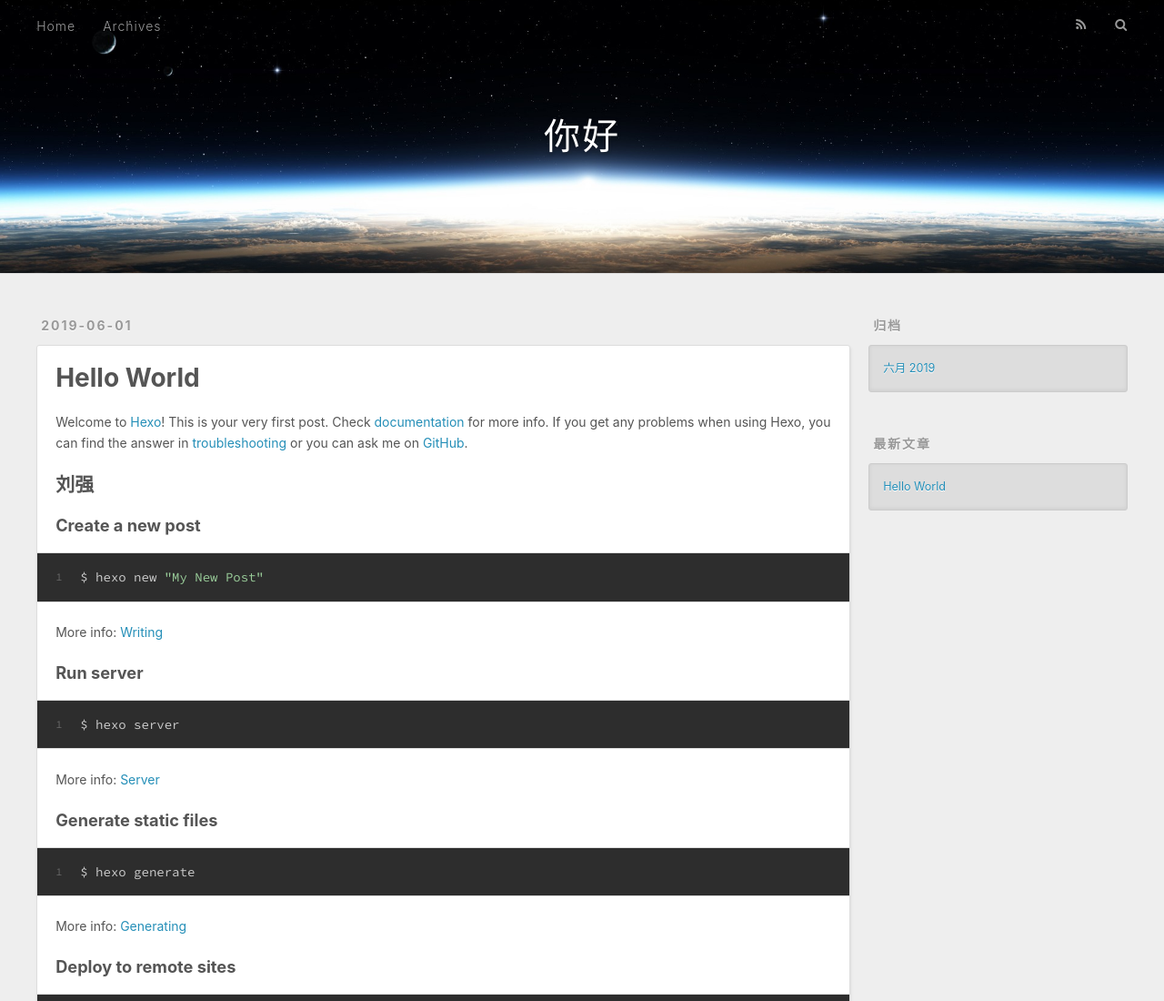
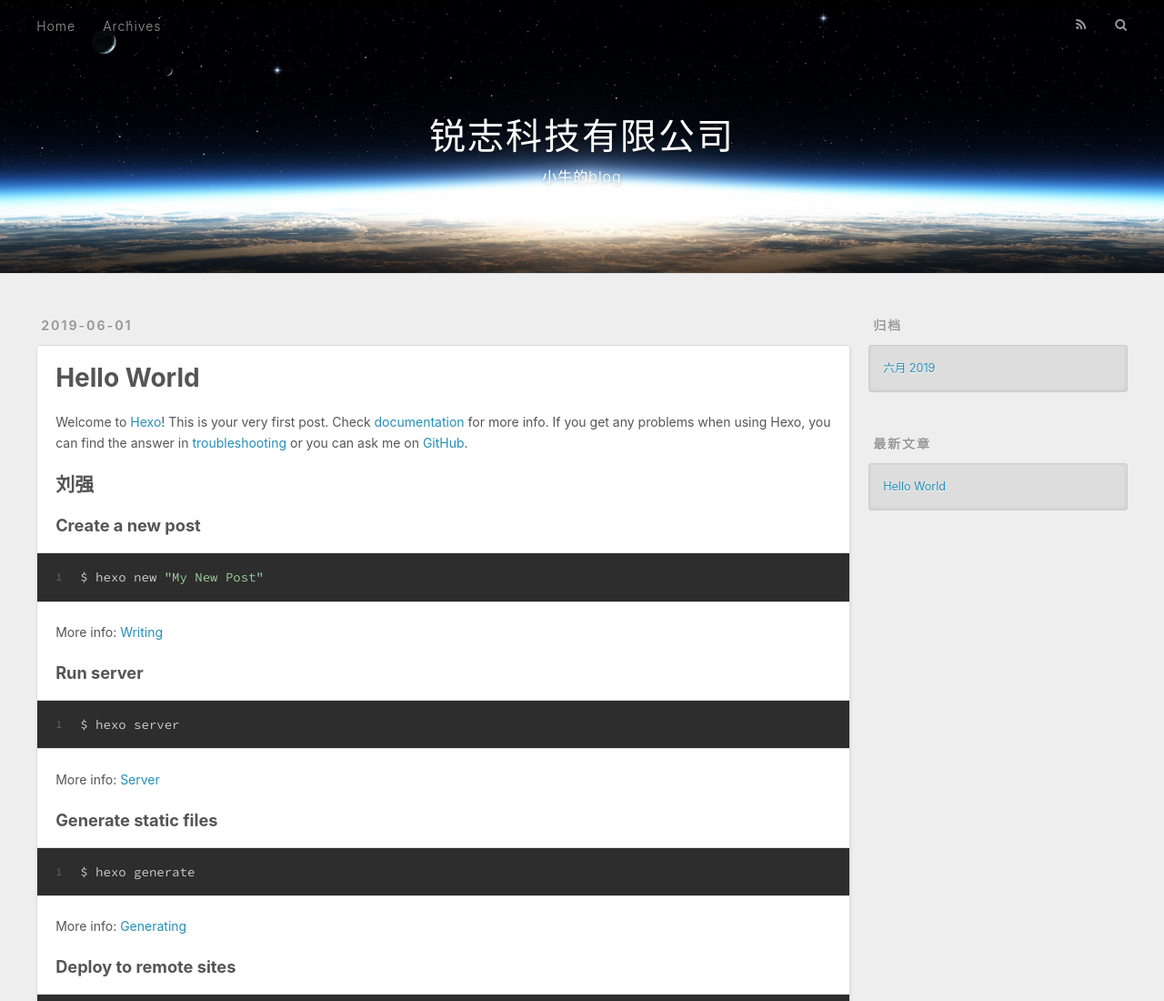
Before and after one commit to RUS666666/RUS666666.github.io, a plain HTML site: page index.html in a window 1280 px wide. Shown: the top 1100 px of the page at 91% size. Drawn offline with nearby package versions, Linux system fonts and the light colour scheme.

Commit message:
Site updated: 2019-06-01 19:22:12

```diff
--- a/index.html
+++ b/index.html
@@ -5,17 +5,17 @@
 
 
 
-  <title>你好</title>
+  <title>锐志科技有限公司</title>
   <meta name="viewport" content="width=device-width, initial-scale=1, maximum-scale=1">
   <meta property="og:type" content="website">
-<meta property="og:title" content="你好">
+<meta property="og:title" content="锐志科技有限公司">
 <meta property="og:url" content="https://RUS666666.github.io/index.html">
-<meta property="og:site_name" content="你好">
+<meta property="og:site_name" content="锐志科技有限公司">
 <meta property="og:locale" content="zh-CN">
 <meta name="twitter:card" content="summary">
-<meta name="twitter:title" content="你好">
+<meta name="twitter:title" content="锐志科技有限公司">
 
-    <link rel="alternate" href="/atom.xml" title="你好" type="application/atom+xml">
+    <link rel="alternate" href="/atom.xml" title="锐志科技有限公司" type="application/atom+xml">
 
 
     <link rel="icon" href="/favicon.png">
@@ -34,8 +34,12 @@
   <div id="header-outer" class="outer">
     <div id="header-title" class="inner">
       <h1 id="logo-wrap">
-        <a href="/" id="logo">你好</a>
+        <a href="/" id="logo">锐志科技有限公司</a>
       </h1>
+
+        <h2 id="subtitle-wrap">
+          <a href="/" id="subtitle">小牛的blog</a>
+        </h2>
 
     </div>
     <div id="header-inner" class="inner">
@@ -101,7 +105,7 @@
 
     </div>
     <footer class="article-footer">
-      <a data-url="https://RUS666666.github.io/2019/06/01/hello-world/" data-id="cjwdc03180000lovf754gzw9c" class="article-share-link">Share</a>
+      <a data-url="https://RUS666666.github.io/2019/06/01/hello-world/" data-id="cjwdey7090000v4vfcarymr6b" class="article-share-link">Share</a>
 
 
     </footer>
```
Also changed, not shown: 2019/06/01/hello-world/index.html (+9 -5 lines), archives/2019/06/index.html (+10 -6 lines), archives/2019/index.html (+10 -6 lines), archives/index.html (+10 -6 lines).
